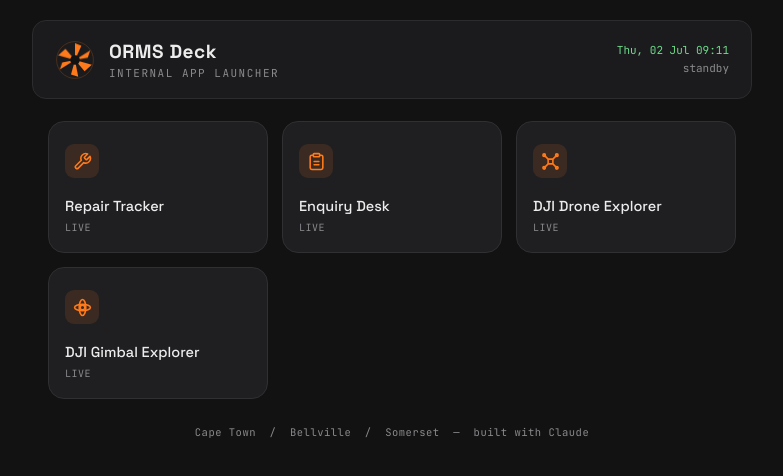
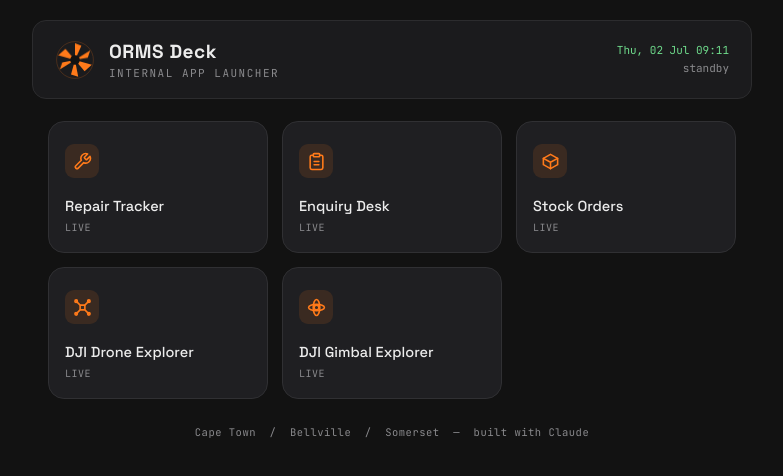
Before and after one commit to CooperMan951/orms-deck, a plain HTML site: page index.html in a window 1280 px wide. Shown: the whole page, without its empty margins (248-1031 px from the left). Drawn offline with Linux system fonts and the light colour scheme.

Commit message:
Add Stock Orders tile to the launcher

```diff
--- a/index.html
+++ b/index.html
@@ -239,6 +239,13 @@
       locked: false
     },
     {
+      label: "Stock Orders",
+      meta: "Live",
+      url: "https://cooperman951.github.io/stock-orders/",
+      icon: 'box',
+      locked: false
+    },
+    {
       label: "DJI Drone Explorer",
       meta: "Live",
       url: "https://cooperman951.github.io/orms-deck/drones/",
@@ -260,7 +267,8 @@
     file: '<svg viewBox="0 0 24 24" fill="none" stroke="currentColor" stroke-width="2" stroke-linecap="round" stroke-linejoin="round"><path d="M14 2H6a2 2 0 0 0-2 2v16a2 2 0 0 0 2 2h12a2 2 0 0 0 2-2V8z"/><path d="M14 2v6h6"/></svg>',
     desktop: '<svg viewBox="0 0 24 24" fill="none" stroke="currentColor" stroke-width="2" stroke-linecap="round" stroke-linejoin="round"><rect x="2" y="3" width="20" height="14" rx="2"/><path d="M8 21h8M12 17v4"/></svg>',
     drone: '<svg viewBox="0 0 24 24" fill="none" stroke="currentColor" stroke-width="2" stroke-linecap="round" stroke-linejoin="round"><rect x="9" y="9" width="6" height="6" rx="1"/><path d="M9 9 4 4M15 9l5-5M9 15l-5 5M15 15l5 5"/><circle cx="4" cy="4" r="1.6"/><circle cx="20" cy="4" r="1.6"/><circle cx="4" cy="20" r="1.6"/><circle cx="20" cy="20" r="1.6"/></svg>',
-    gimbal: '<svg viewBox="0 0 24 24" fill="none" stroke="currentColor" stroke-width="2" stroke-linecap="round" stroke-linejoin="round"><circle cx="12" cy="12" r="3"/><ellipse cx="12" cy="12" rx="10" ry="4.2"/><ellipse cx="12" cy="12" rx="4.2" ry="10"/></svg>'
+    gimbal: '<svg viewBox="0 0 24 24" fill="none" stroke="currentColor" stroke-width="2" stroke-linecap="round" stroke-linejoin="round"><circle cx="12" cy="12" r="3"/><ellipse cx="12" cy="12" rx="10" ry="4.2"/><ellipse cx="12" cy="12" rx="4.2" ry="10"/></svg>',
+    box: '<svg viewBox="0 0 24 24" fill="none" stroke="currentColor" stroke-width="2" stroke-linecap="round" stroke-linejoin="round"><path d="M21 8 12 3 3 8v8l9 5 9-5z"/><path d="M3 8l9 5 9-5M12 13v8"/></svg>'
   };
 
   var deck = document.getElementById('deck');
```
